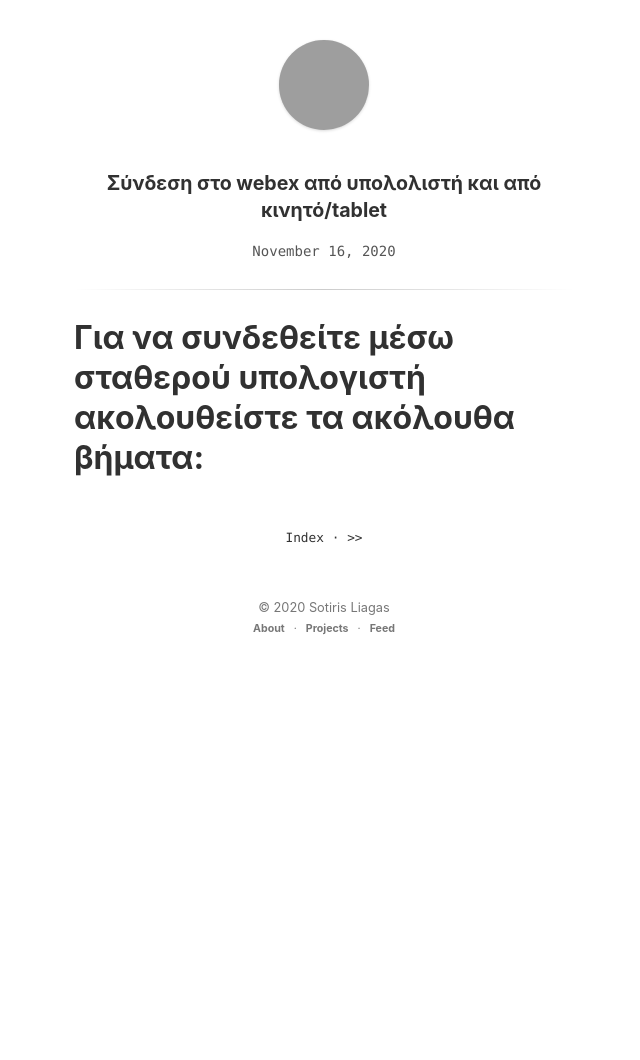
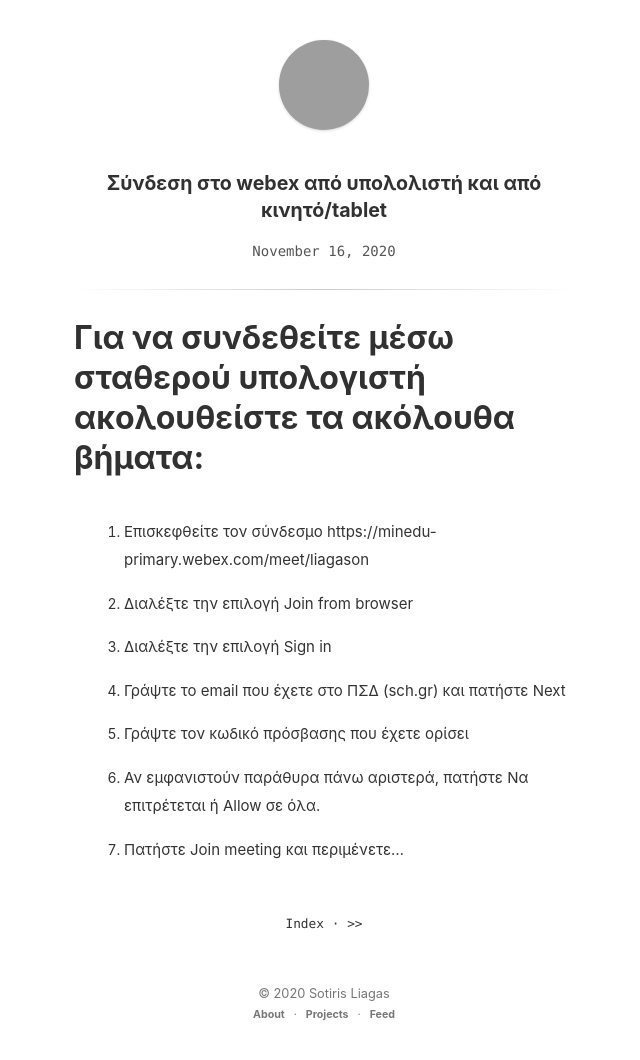
Before and after one commit to liagason/A-Jekyll-Blog, a Jekyll site: the page built from _posts/2020-11-16-setup-webex-minedu-primary.md, in a window 1280 px wide. Shown: the whole page, without its empty margins (316-956 px from the left). Built offline with Jekyll 4.4.1, drawn with Linux system fonts in a browser that asks for light colours; before the commit the page ends 900 px from its top, so only the background shows below that; grey boxes are pictures that could not be loaded.

Commit message:
Update 2020-11-16-setup-webex-minedu-primary.md

```diff
--- a/_posts/2020-11-16-setup-webex-minedu-primary.md
+++ b/_posts/2020-11-16-setup-webex-minedu-primary.md
@@ -4,3 +4,17 @@
 ---
 
 # Για να συνδεθείτε μέσω σταθερού υπολογιστή ακολουθείστε τα ακόλουθα βήματα:
+
+1. Επισκεφθείτε τον σύνδεσμο https://minedu-primary.webex.com/meet/liagason
+
+2. Διαλέξτε την επιλογή Join from browser
+
+3. Διαλέξτε την επιλογή Sign in
+
+4. Γράψτε το email που έχετε στο ΠΣΔ (sch.gr) και πατήστε Next
+
+5. Γράψτε τον κωδικό πρόσβασης που έχετε ορίσει
+
+6. Αν εμφανιστούν παράθυρα πάνω αριστερά, πατήστε Να επιτρέτεται ή Allow σε όλα.
+
+7. Πατήστε Join meeting και περιμένετε...
```
